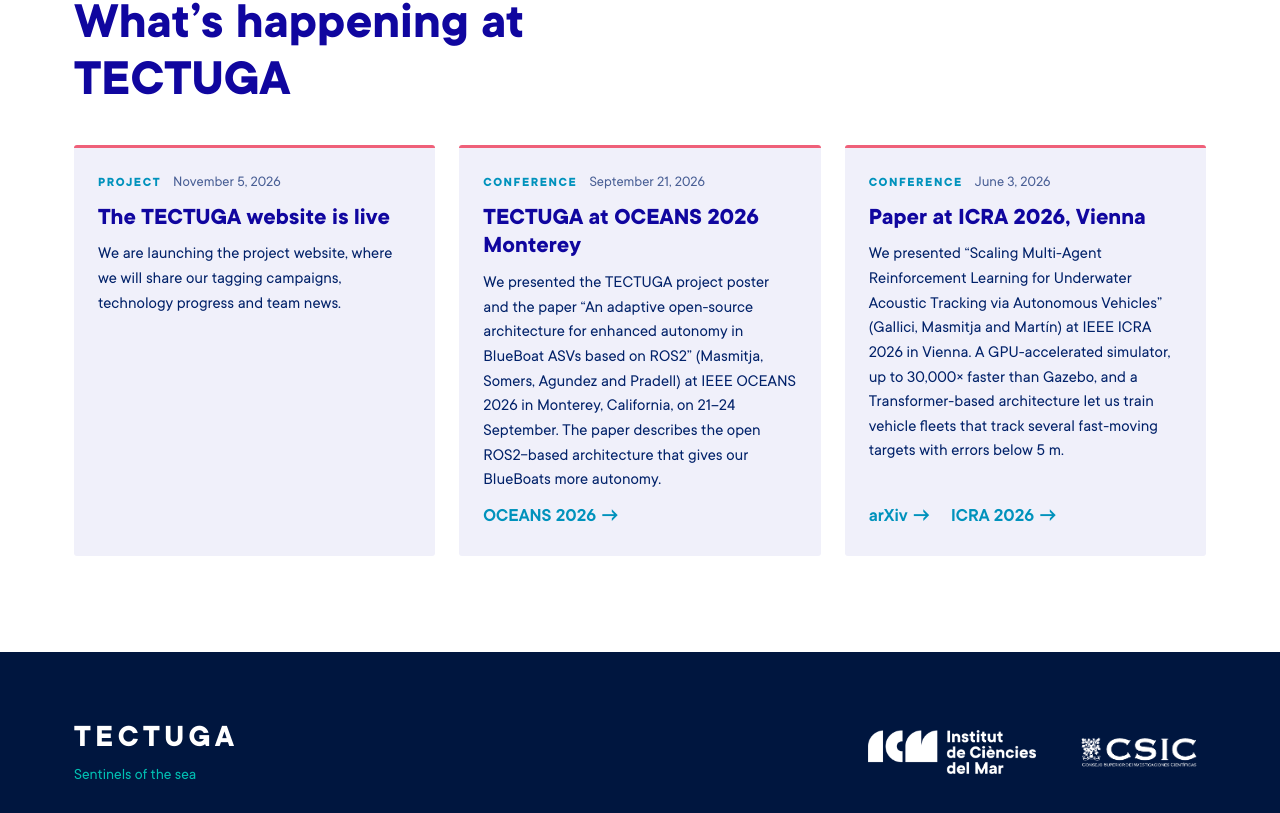
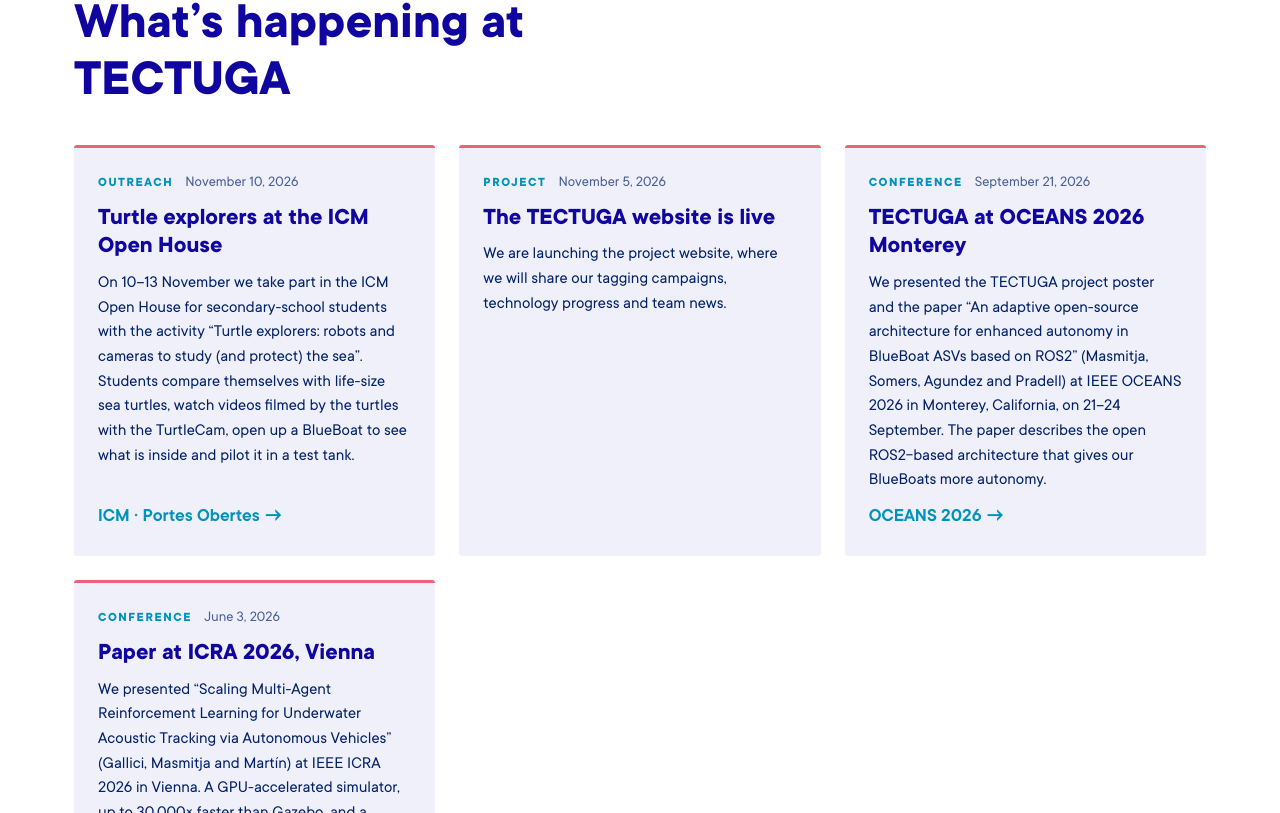
Before and after one commit to BlueLab-ICM/tectuga-web, a Vue app: page / in a window 1280 px wide. Shown: the part 7307-8120 px from the top of the page. Built offline with nearby package versions, Linux system fonts and the light colour scheme.

Commit message:
News: ICM Open House 2026 (Turtle explorers)

```diff
--- a/src/news.js
+++ b/src/news.js
@@ -9,6 +9,23 @@
 //   links: optional list of labelled links, e.g. [{ label: 'arXiv', url: '…' }]
 //   image: optional file in public/img/news/, e.g. 'img/news/canarias-2027.jpg'
 export default [
+  {
+    date: '2026-11-10',
+    type: 'outreach',
+    title: [
+      'Tortugues exploradores a les Portes Obertes de l’ICM',
+      'Tortugas exploradoras en las Puertas Abiertas del ICM',
+      'Turtle explorers at the ICM Open House',
+    ],
+    text: [
+      'Del 10 al 13 de novembre participem a les Jornades de Portes Obertes de l’ICM per a ESO i batxillerat amb l’activitat «Tortugues exploradores: robots i càmeres per estudiar (i protegir) el mar». L’alumnat es compararà amb tortugues marines de mida real, veurà vídeos gravats per les tortugues amb la TurtleCam, obrirà un BlueBoat per descobrir què porta a dins i el pilotarà en un tanc d’assaig.',
+      'Del 10 al 13 de noviembre participamos en las Jornadas de Puertas Abiertas del ICM para ESO y bachillerato con la actividad «Tortugas exploradoras: robots y cámaras para estudiar (y proteger) el mar». El alumnado se comparará con tortugas marinas de tamaño real, verá vídeos grabados por las tortugas con la TurtleCam, abrirá un BlueBoat para descubrir qué lleva dentro y lo pilotará en un tanque de ensayo.',
+      'On 10–13 November we take part in the ICM Open House for secondary-school students with the activity “Turtle explorers: robots and cameras to study (and protect) the sea”. Students compare themselves with life-size sea turtles, watch videos filmed by the turtles with the TurtleCam, open up a BlueBoat to see what is inside and pilot it in a test tank.',
+    ],
+    links: [
+      { label: 'ICM · Portes Obertes', url: 'https://www.icm.csic.es/ca/esdeveniment/jornades-de-portes-obertes-eso-i-batxillerat-0' },
+    ],
+  },
   {
     date: '2026-09-21',
     type: 'conference',
```
